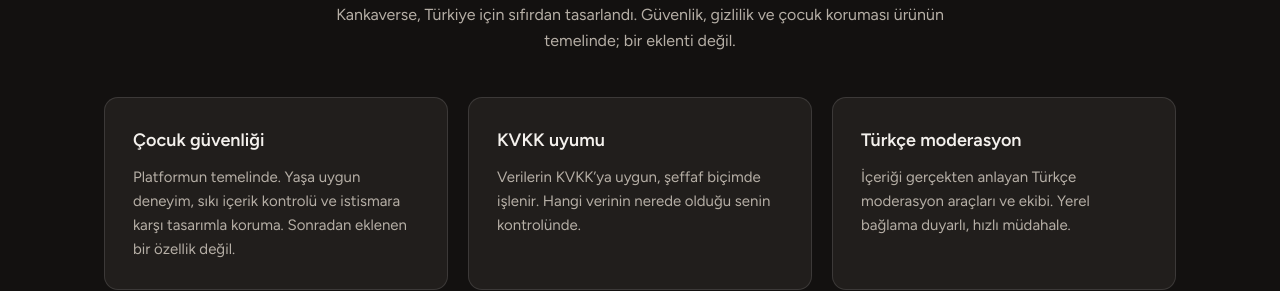
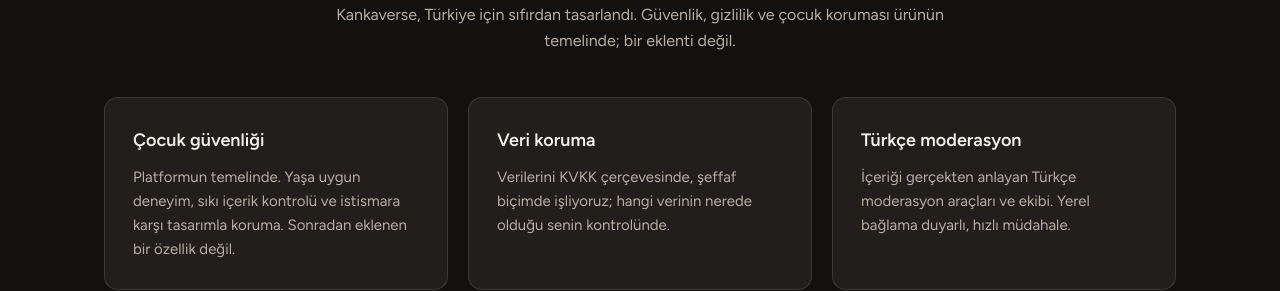
Before and after one commit to batuhanars/kankaverse, a Nuxt app in the folder landing/: page / in a window 1280 px wide. Shown: the part 1580-1871 px from the top of the page. Built offline with nearby package versions, Linux system fonts and the light colour scheme.

Commit message:
fix(landing): KVKK iddiasini sertifikadan pratik-ifadeye cevir (uzman/sirket oncesi over-claim olmasin)

```diff
--- a/landing/components/LandingSafety.vue
+++ b/landing/components/LandingSafety.vue
@@ -6,8 +6,8 @@ const items = [
     body: 'Platformun temelinde. Yaşa uygun deneyim, sıkı içerik kontrolü ve istismara karşı tasarımla koruma. Sonradan eklenen bir özellik değil.',
   },
   {
-    title: 'KVKK uyumu',
-    body: 'Verilerin KVKK’ya uygun, şeffaf biçimde işlenir. Hangi verinin nerede olduğu senin kontrolünde.',
+    title: 'Veri koruma',
+    body: 'Verilerini KVKK çerçevesinde, şeffaf biçimde işliyoruz; hangi verinin nerede olduğu senin kontrolünde.',
   },
   {
     title: 'Türkçe moderasyon',
--- a/landing/pages/index.vue
+++ b/landing/pages/index.vue
@@ -3,7 +3,7 @@
 // og:image: 1200x630 marka kartı (public/og.png — gen-og.mjs ile üretildi).
 const title = 'Kankaverse: Türkiye’nin topluluk ve sohbet platformu'
 const description =
-  'Kankaverse, Türkiye için topluluk tabanlı sesli ve yazılı sohbet platformu. Sunucular, kanallar, arkadaş grupları; Türkçe arayüz, KVKK uyumlu, yerli ve güvenli.'
+  'Kankaverse, Türkiye için topluluk tabanlı sesli ve yazılı sohbet platformu. Sunucular, kanallar, arkadaş grupları; Türkçe arayüz, KVKK çerçevesinde şeffaf, yerli ve güvenli.'
 const url = 'https://kankaverse.com/'
 const image = 'https://kankaverse.com/og.png'
 
```
